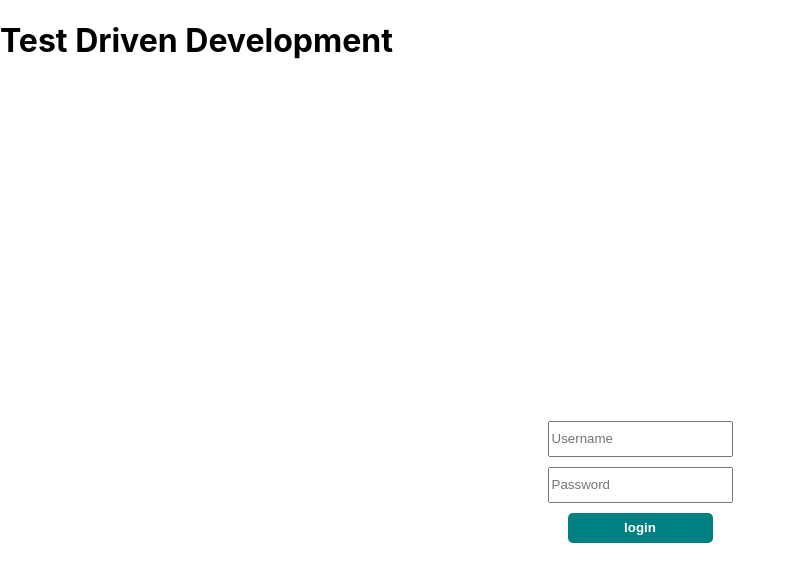
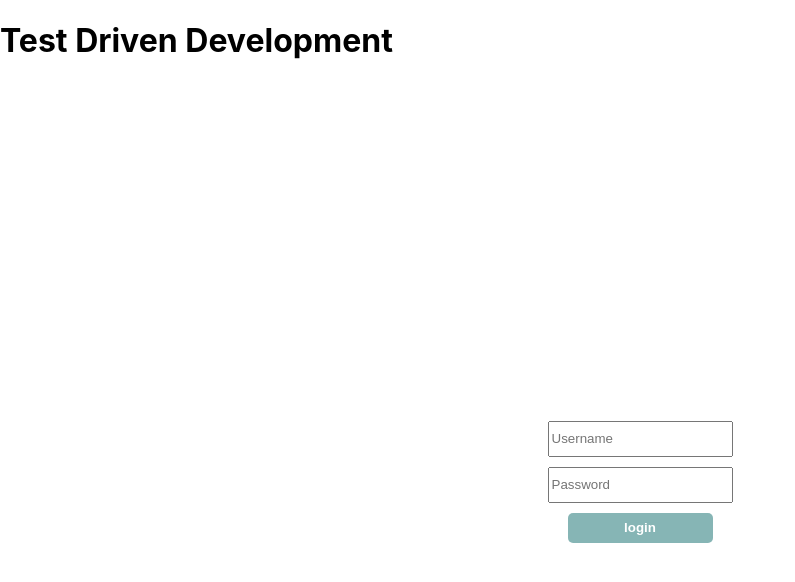
Before and after one commit to priyak1203/react-testing-intro, a React (Create React App) app: page / in a window 1280 px wide. Shown: the top 582 px of the page, without its empty margins (0-795 px from the left). Built offline with nearby package versions, Linux system fonts and the light colour scheme.

Commit message:
button disabled initially

```diff
--- a/src/components/Login.jsx
+++ b/src/components/Login.jsx
@@ -6,7 +6,7 @@ const Login = () => {
       <form>
         <input type="text" placeholder="Username" />
         <input type="password" placeholder="Password" />
-        <button>login</button>
+        <button disabled={true}>login</button>
       </form>
     </div>
   );
--- a/src/index.css
+++ b/src/index.css
@@ -43,7 +43,7 @@ button {
   border-radius: 5px;
 }
 
-/* button:disabled {
+button:disabled {
   background-color: rgba(2, 100, 100, 0.474);
   cursor: not-allowed;
-} */
+}
```
Also changed, not shown: 1 other file (tests, documents, lock files or other folders).
